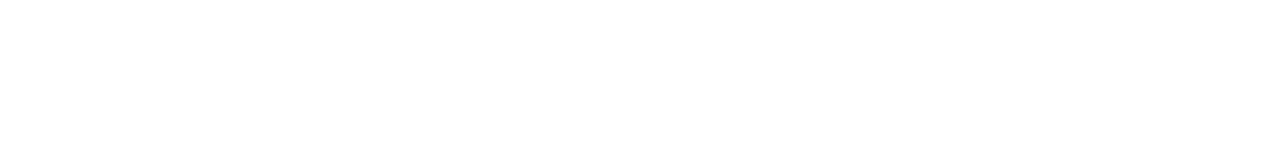
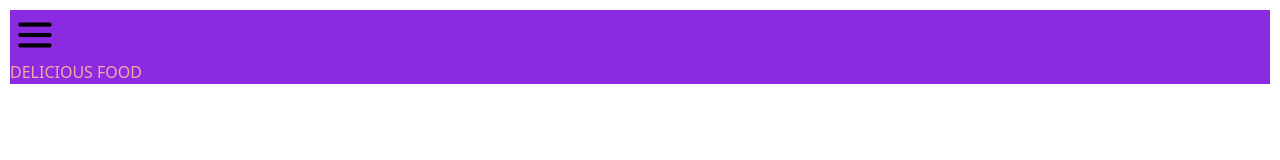
Before and after one commit to arnaudmelchi-ctrl/testons, a plain HTML site: page index.html in a window 1280 px wide. Drawn offline with nearby package versions, Linux system fonts and the light colour scheme.

Commit message:
ajout du css et du menu

```diff
--- /dev/null
+++ b/Style.css
@@ -0,0 +1,4 @@
+.main{
+    margin: 10px;
+    background-color: blueviolet;
+}
--- a/index.html
+++ b/index.html
@@ -4,8 +4,18 @@
     <meta charset="UTF-8">
     <meta name="viewport" content="width=device-width, initial-scale=1.0">
     <title>MYRIAM</title>
+     <script src="https://cdn.tailwindcss.com"></script>
+    <link
+      rel="stylesheet"
+      href="https://cdnjs.cloudflare.com/ajax/libs/font-awesome/6.4.0/css/all.min.css"
+    />
+    <link rel="stylesheet" href="Style.css">
 </head>
 <body>
 
+    <div class="main">
+         <img src="icone Menu mod.png" alt="menu">
+         <H2 class="text-red-300">DELICIOUS FOOD</H2>
+    </div>
 </body>
 </html>
```
Also changed, not shown: icone Menu mod.png (added), icone Menu.png (added).
